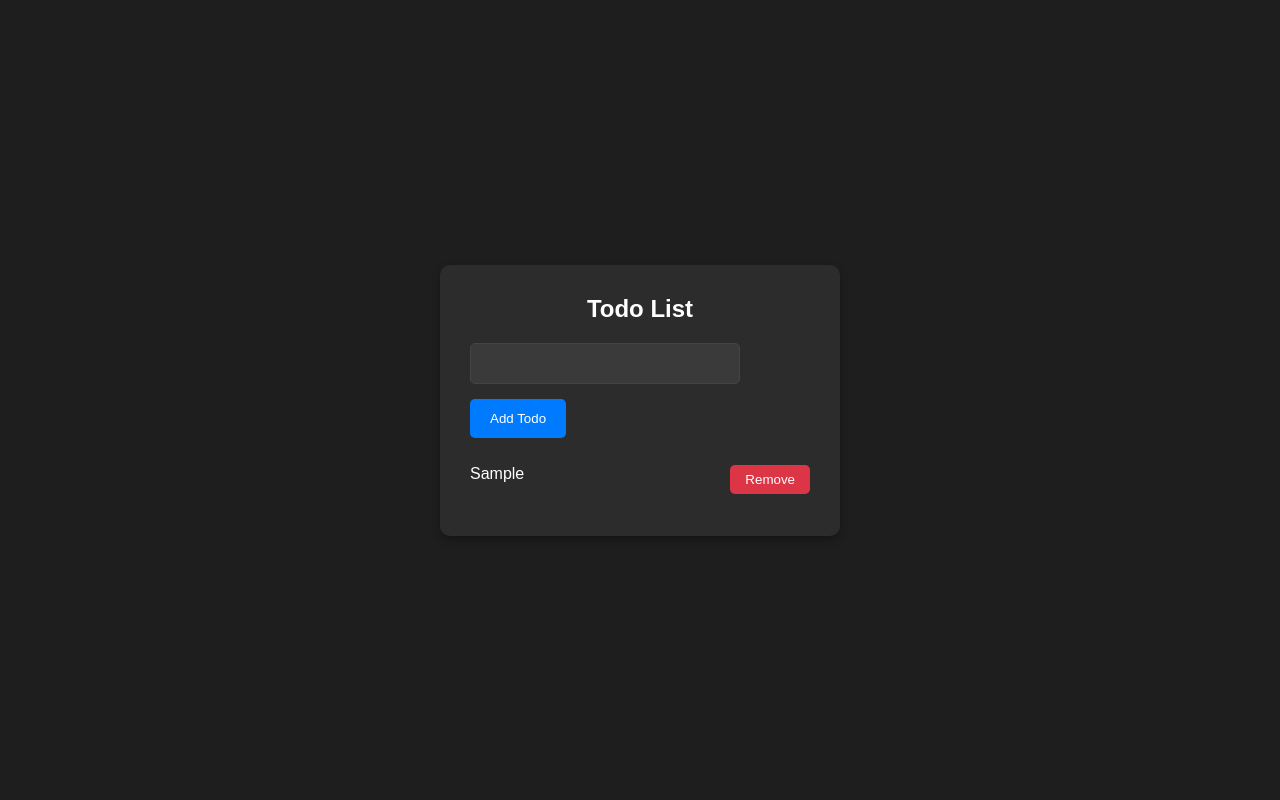
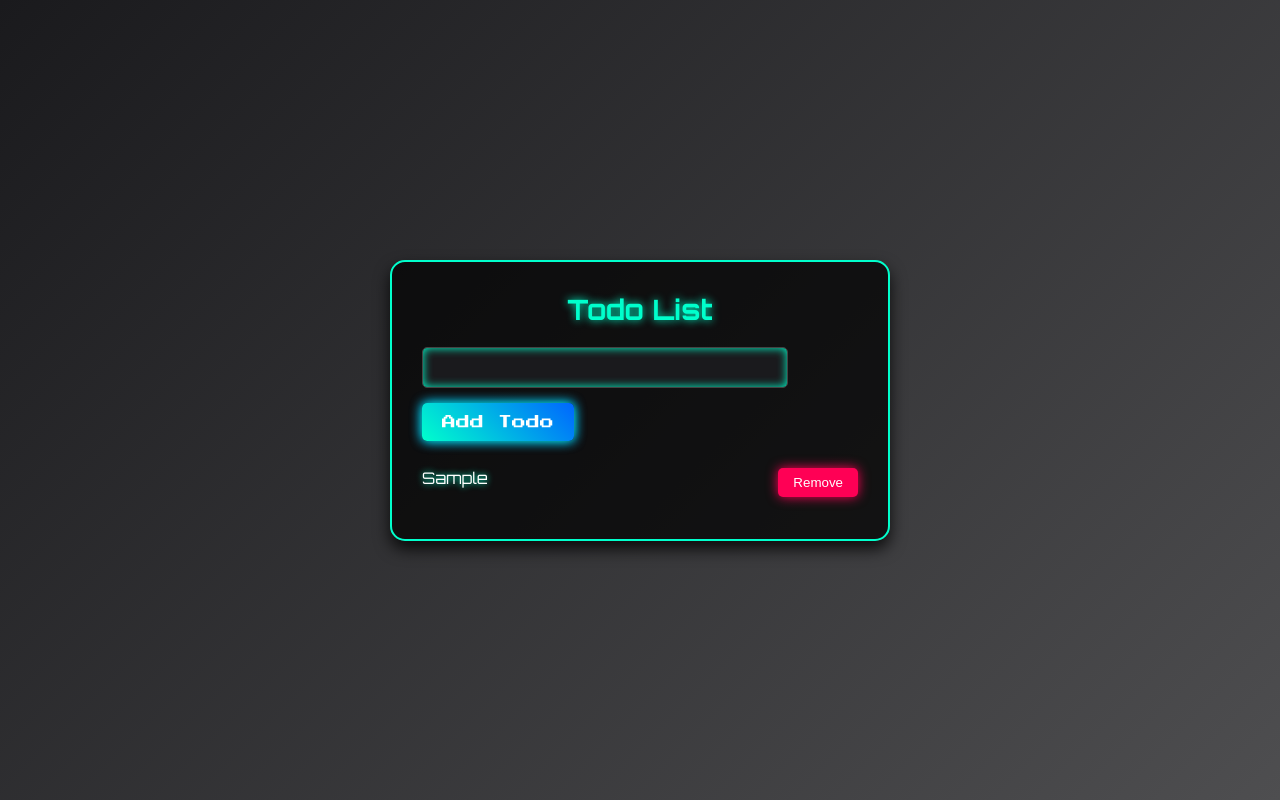
Before and after one commit to bwebb-hx/nextjs-tutorial, a Next.js app: page / in a window 1280 px wide. Both pictures are taken after typing "Sample" into the empty fields and a click on the button "Add Todo". Built offline with nearby package versions, Linux system fonts and the light colour scheme.

Commit message:
space age style

```diff
--- a/src/app/page.module.css
+++ b/src/app/page.module.css
@@ -1,26 +1,31 @@
+@import url('https://fonts.googleapis.com/css2?family=Orbitron:wght@400;700&family=Press+Start+2P&display=swap');
+
 .container {
   display: flex;
   justify-content: center;
   align-items: center;
   min-height: 100vh;
-  background-color: #1e1e1e; /* Dark background */
-  font-family: Arial, sans-serif;
+  background: linear-gradient(135deg, #1a1a1d, #4e4e50);
+  font-family: 'Orbitron', sans-serif;
+  color: #ffffff;
 }
 
 .todoApp {
-  background-color: #2c2c2c; /* Darker background for the app */
+  background: rgba(0, 0, 0, 0.7);
   padding: 30px;
-  border-radius: 10px;
-  box-shadow: 0 4px 8px rgba(0, 0, 0, 0.3); /* Slightly darker shadow */
-  max-width: 400px;
+  border-radius: 15px;
+  box-shadow: 0 8px 16px rgba(0, 0, 0, 0.8);
+  max-width: 500px;
   width: 100%;
+  border: 2px solid #00ffcc;
 }
 
 .todoApp h1 {
   margin-bottom: 20px;
-  font-size: 24px;
+  font-size: 28px;
   text-align: center;
-  color: #ffffff; /* Light text */
+  color: #00ffcc;
+  text-shadow: 0 0 8px #00ffcc;
 }
 
 .inputField {
@@ -28,24 +33,31 @@
   padding: 12px;
   border-radius: 5px;
   border: 1px solid #444;
-  background-color: #3a3a3a; /* Dark input background */
-  color: #ffffff; /* Light text */
+  background-color: #1a1a1d;
+  color: #00ffcc;
   margin-right: 10px;
-  margin-bottom: 15px; /* Added space below input */
+  margin-bottom: 15px;
+  box-shadow: inset 0 0 10px #00ffcc;
 }
 
 .addButton {
   padding: 12px 20px;
   border-radius: 5px;
   border: none;
-  background-color: #007bff;
+  background: linear-gradient(45deg, #00ffcc, #0066ff);
   color: #ffffff;
   cursor: pointer;
-  margin-bottom: 15px; /* Added space below button */
+  margin-bottom: 15px;
+  box-shadow: 0 0 12px #00ffcc, 0 0 12px #0066ff;
+  transition: transform 0.3s, box-shadow 0.3s;
+  font-family: 'Press Start 2P', cursive; /* Apply retro font */
+  font-size: 14px; /* Adjust font size as needed */
 }
 
 .addButton:hover {
-  background-color: #0056b3;
+  background: linear-gradient(45deg, #00e6b8, #005ce6);
+  box-shadow: 0 0 24px #00ffcc, 0 0 24px #0066ff;
+  transform: scale(1.05);
 }
 
 .todoList {
@@ -57,8 +69,9 @@
   display: flex;
   justify-content: space-between;
   padding: 12px 0;
-  border-bottom: 1px solid #444;
-  color: #ffffff; /* Light text */
+  border-bottom: 1px solid #00ffcc;
+  color: #ffffff;
+  text-shadow: 0 0 6px #00ffcc;
 }
 
 .todoItem:last-child {
@@ -66,14 +79,18 @@
 }
 
 .removeButton {
-  background-color: #dc3545;
+  background-color: #ff0055;
   padding: 7px 15px;
   border-radius: 5px;
   border: none;
   color: #ffffff;
   cursor: pointer;
+  box-shadow: 0 0 12px #ff0055;
+  transition: transform 0.3s, box-shadow 0.3s;
 }
 
 .removeButton:hover {
-  background-color: #c82333;
+  background-color: #ff3366;
+  box-shadow: 0 0 24px #ff0055;
+  transform: scale(1.05);
 }
```
